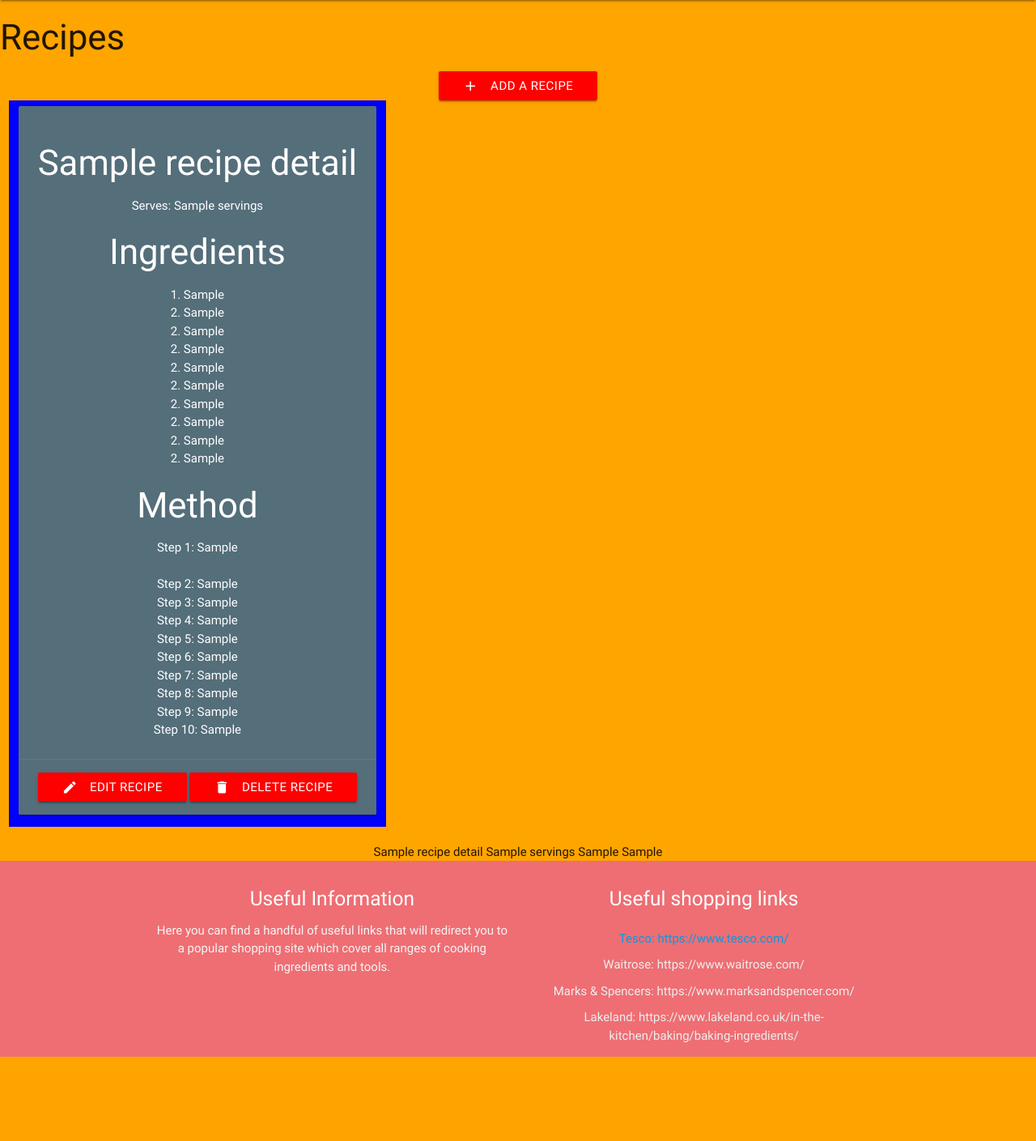
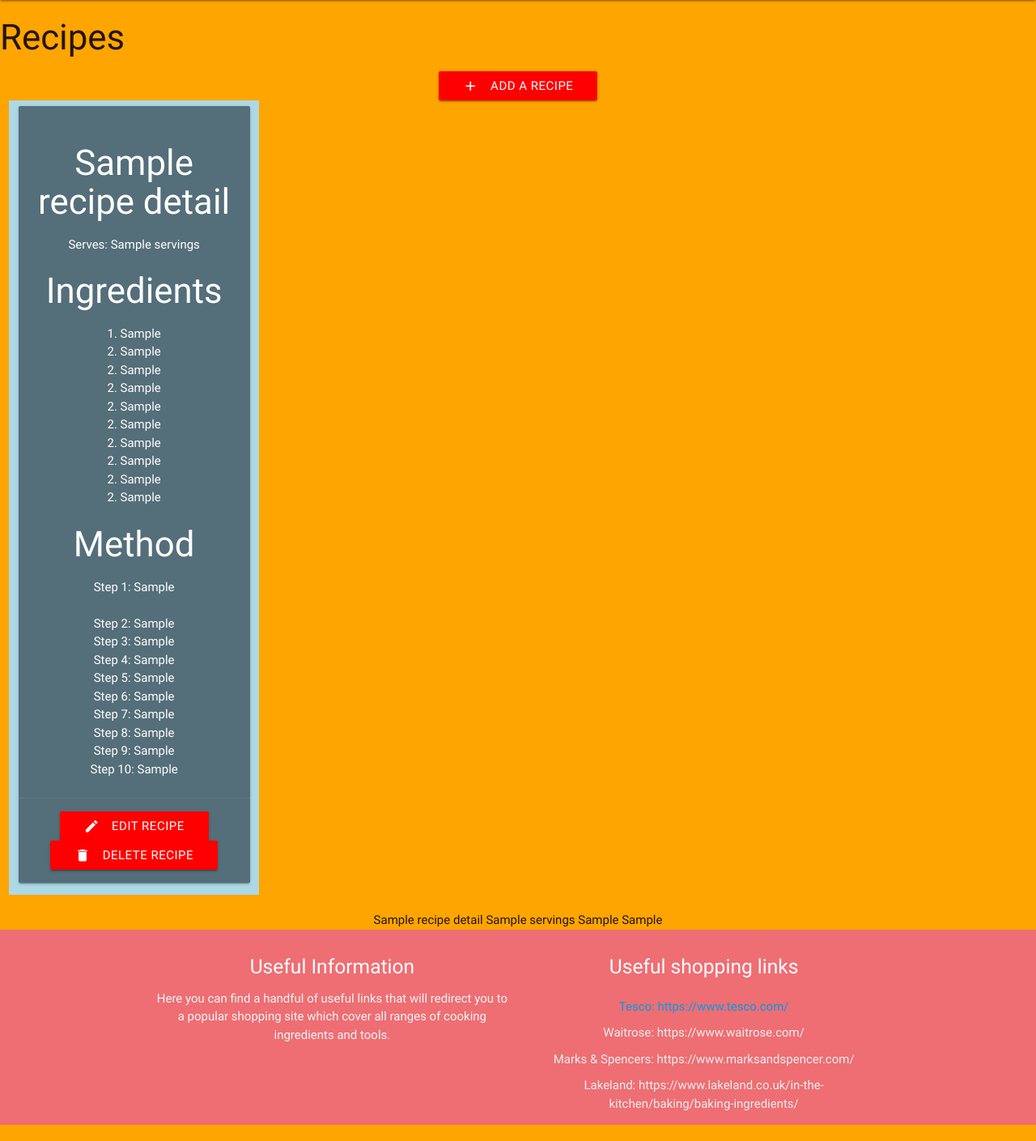
Before and after one commit to Schnoeff/Data-centric-milestone-project, a Flask app: page / in a window 1280 px wide. Shown: the part 64-1473 px from the top of the page at 81% size. Before the commit the page ends 1369 px from the top, so only its background shows below. Run offline with Flask 2, Linux system fonts and the light colour scheme; a database or web service that is not in the repository returns one stand-in record (values such as "Sample title"); some libraries are stand-ins or nearby versions.

Commit message:
Layout changes

```diff
--- a/static/css/style.css
+++ b/static/css/style.css
@@ -1,5 +1,10 @@
 body {
     background-color:orange;
+
+}
+
+.container{
+    min-width:50%;
 }
 
 .btn{
@@ -16,8 +21,9 @@ body {
 }
 
 .recipe_card{
-    background-color:blue;
+    background-color:lightblue;
     padding-top:30px;
+    max-width:50%;
 }
 
 
@@ -34,7 +40,7 @@ body {
 
 .page-title{
     font-size:48px;
-}
+    }
 
 .brand-logo{
     font-size:48px;
@@ -51,3 +57,9 @@ body {
 .method{
     text-align:center;
 }
+
+.section-header{
+    font-size:65px;
+    font-family: 'IM Fell Great Primer', serif;
+
+}
```
